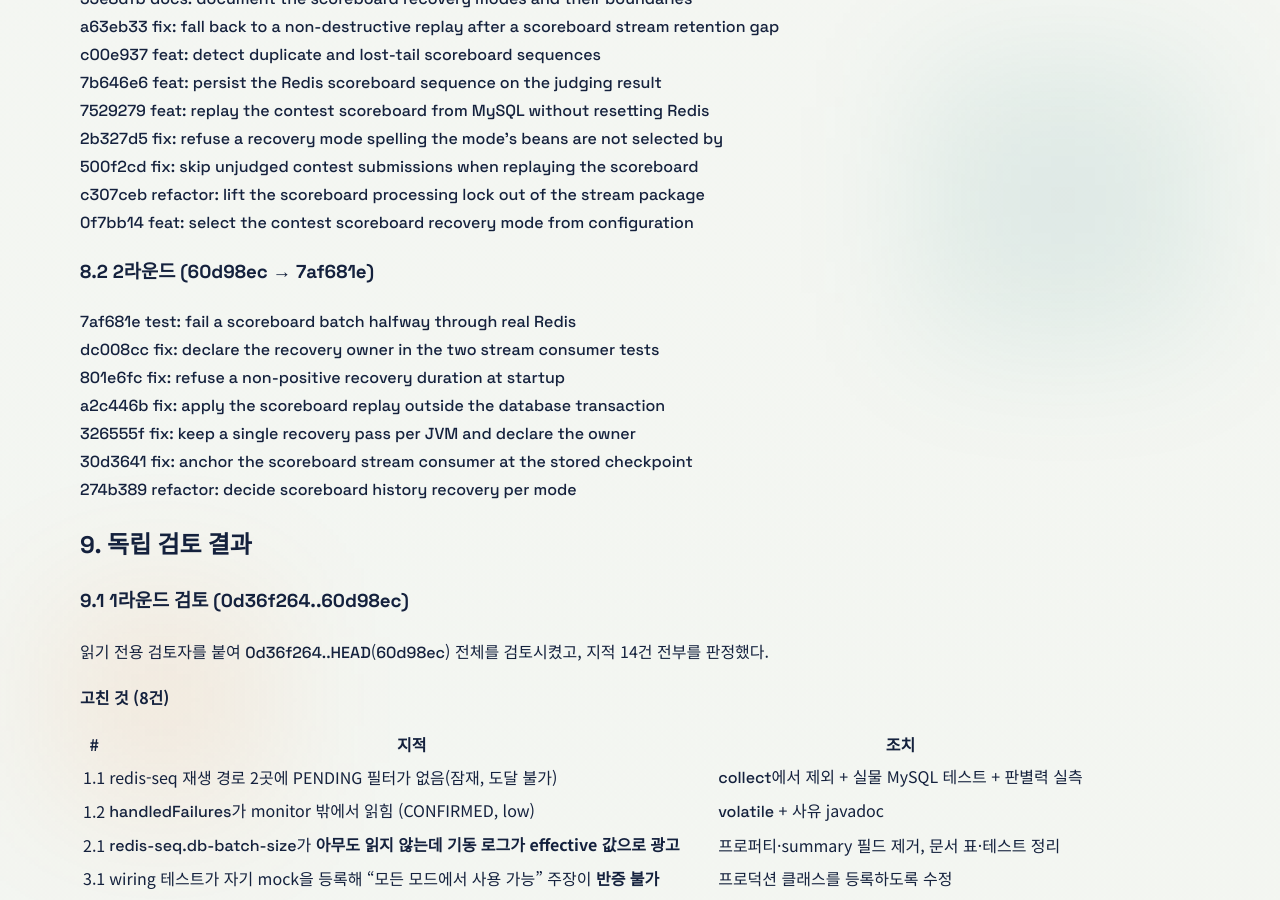
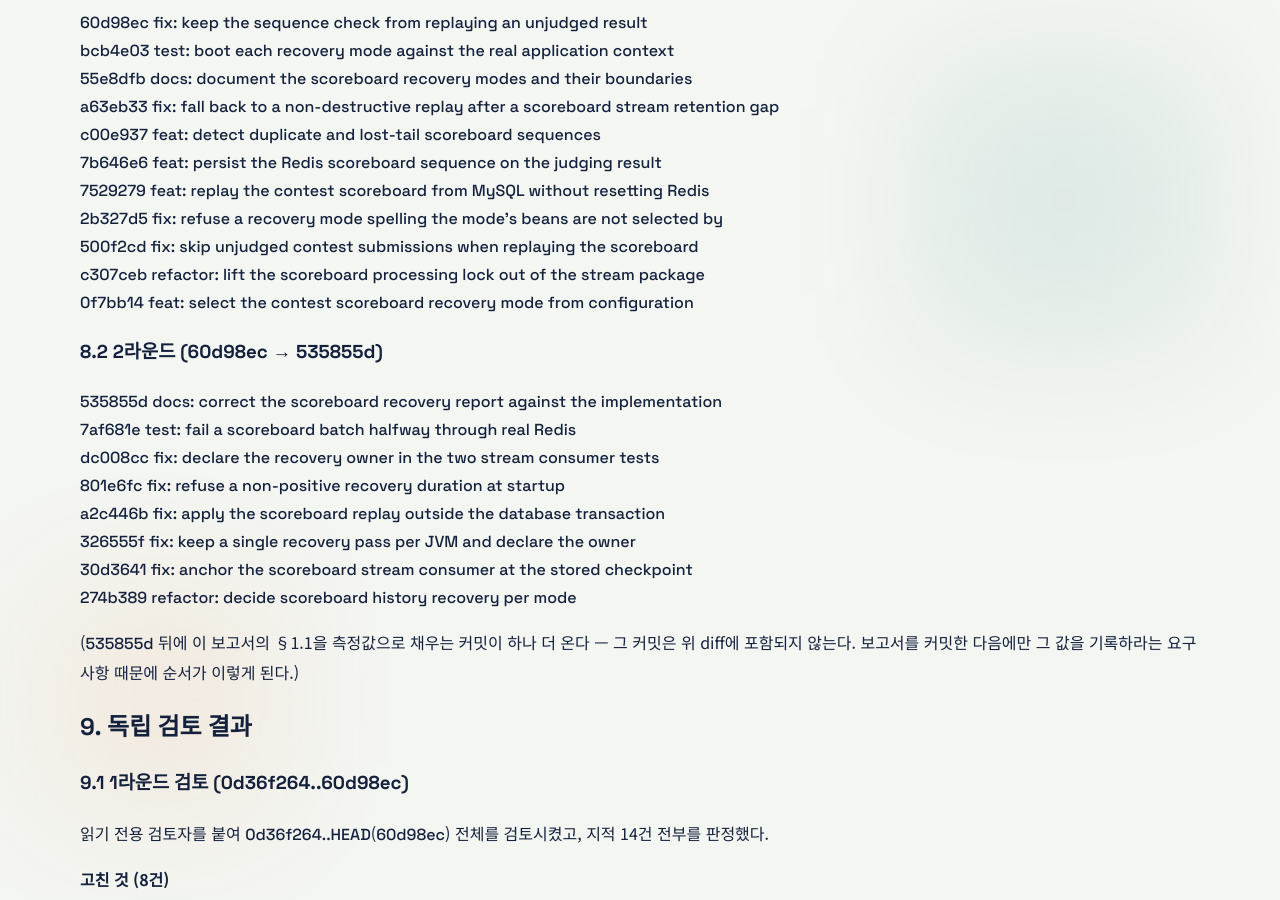
Before and after one commit to tmdrud0/web, a Jekyll site: the page built from docs/SCOREBOARD_RECOVERY_FINAL_REPORT.md, in a window 1280 px wide and 900 px high, scrolled down 6430 px. Built offline with Jekyll 4.4.1, drawn with Linux system fonts in a browser that asks for light colours; our own code applies the rules of GitHub Pages for plain Markdown files; some of the changed text lies outside the part shown.

Commit message:
docs: record the tree state the report describes
The report's own accounting was the thing it got wrong last round, so the
numbers are measured after committing it rather than before: the tree is
clean, and the two diffstats now include the report itself.

Co-Authored-By: Claude Code <noreply@anthropic.com>

````diff
--- a/docs/SCOREBOARD_RECOVERY_FINAL_REPORT.md
+++ b/docs/SCOREBOARD_RECOVERY_FINAL_REPORT.md
@@ -17,8 +17,8 @@
 | 새 브랜치 | `codex/scoreboard-recovery-tradeoff` |
 | 기준 commit | `0d36f26481df6e75f2b22edd44b6f787ce6c7bc6` (`codex/contest-judge-stream-publish`, 계획의 예상값과 일치) |
 | 1라운드 HEAD | `60d98ec` (기준 + 11 commit) |
-| 2라운드 HEAD | `7af681e` (기준 + 18 commit, 98 files, +9305 / −270) |
-| 작업 트리 | 이 보고서를 커밋한 뒤 기록한다 — §1.1 |
+| 2라운드 HEAD | `535855d` (기준 + 19 commit, 101 files, +10171 / −281) |
+| 작업 트리 | **clean (미추적 파일 없음)** — 이 보고서를 커밋한 `535855d`에서 측정. §1.1 |
 | 원본 checkout | 건드리지 않음. `reset`/`clean`/강제 checkout 사용 안 함 |
 
 공개 API 변경 없음. **신규 의존성 없음**(`build.gradle` 무변경).
@@ -31,13 +31,16 @@
 참이지만, 변경 파일 수를 보고하면서 보고서 자신을 빠뜨리면 그 수가 틀린다.
 
 이 절의 값은 **이 보고서가 커밋된 뒤에** 다시 측정해 기록했다(요구사항: clean 상태와 변경 파일 수는
-보고서를 커밋한 다음에만 다시 기록한다).
+보고서를 커밋한 다음에만 다시 기록한다). 이 보고서를 커밋한 `535855d`에서 측정한 값이며, 그 측정
+자체는 이 절을 채우는 커밋에 들어간다.
 
-| 측정 | 값 |
+| 측정 | 값 (`535855d` 기준) |
 |---|---|
-| 작업 트리 | clean (미추적 파일 없음) |
-| `60d98ec..HEAD` (2라운드) | 55 files changed, 3776 insertions(+), 423 deletions(−) |
-| `0d36f26..HEAD` (전체) | 98 files changed, 9305 insertions(+), 270 deletions(−) |
+| 작업 트리 | **clean — `git status --short`가 아무것도 출력하지 않는다** (미추적 파일 없음) |
+| `60d98ec..HEAD` (2라운드) | 59 files changed, 4664 insertions(+), 456 deletions(−) |
+| `0d36f26..HEAD` (전체) | 101 files changed, 10171 insertions(+), 281 deletions(−) |
+
+세 수치 모두 **보고서 자신을 포함한다** — 그것이 1라운드의 "clean"이 틀렸던 바로 그 지점이다.
 
 ## 2. 감사 결과 (요구 14항목: 이전 → 이번 작업 후)
 
@@ -262,9 +265,10 @@ c307ceb refactor: lift the scoreboard processing lock out of the stream package
 0f7bb14 feat: select the contest scoreboard recovery mode from configuration
 ```
 
-### 8.2 2라운드 (`60d98ec` → `7af681e`)
+### 8.2 2라운드 (`60d98ec` → `535855d`)
 
 ```
+535855d docs: correct the scoreboard recovery report against the implementation
 7af681e test: fail a scoreboard batch halfway through real Redis
 dc008cc fix: declare the recovery owner in the two stream consumer tests
 801e6fc fix: refuse a non-positive recovery duration at startup
@@ -273,6 +277,9 @@ a2c446b fix: apply the scoreboard replay outside the database transaction
 30d3641 fix: anchor the scoreboard stream consumer at the stored checkpoint
 274b389 refactor: decide scoreboard history recovery per mode
 ```
+
+(`535855d` 뒤에 이 보고서의 §1.1을 측정값으로 채우는 커밋이 하나 더 온다 — 그 커밋은 위 diff에
+포함되지 않는다. 보고서를 커밋한 다음에만 그 값을 기록하라는 요구사항 때문에 순서가 이렇게 된다.)
 
 ## 9. 독립 검토 결과
 
````
Also changed, not shown: other parts of docs/SCOREBOARD_RECOVERY_FINAL_REPORT.md (+1 -1 lines).
